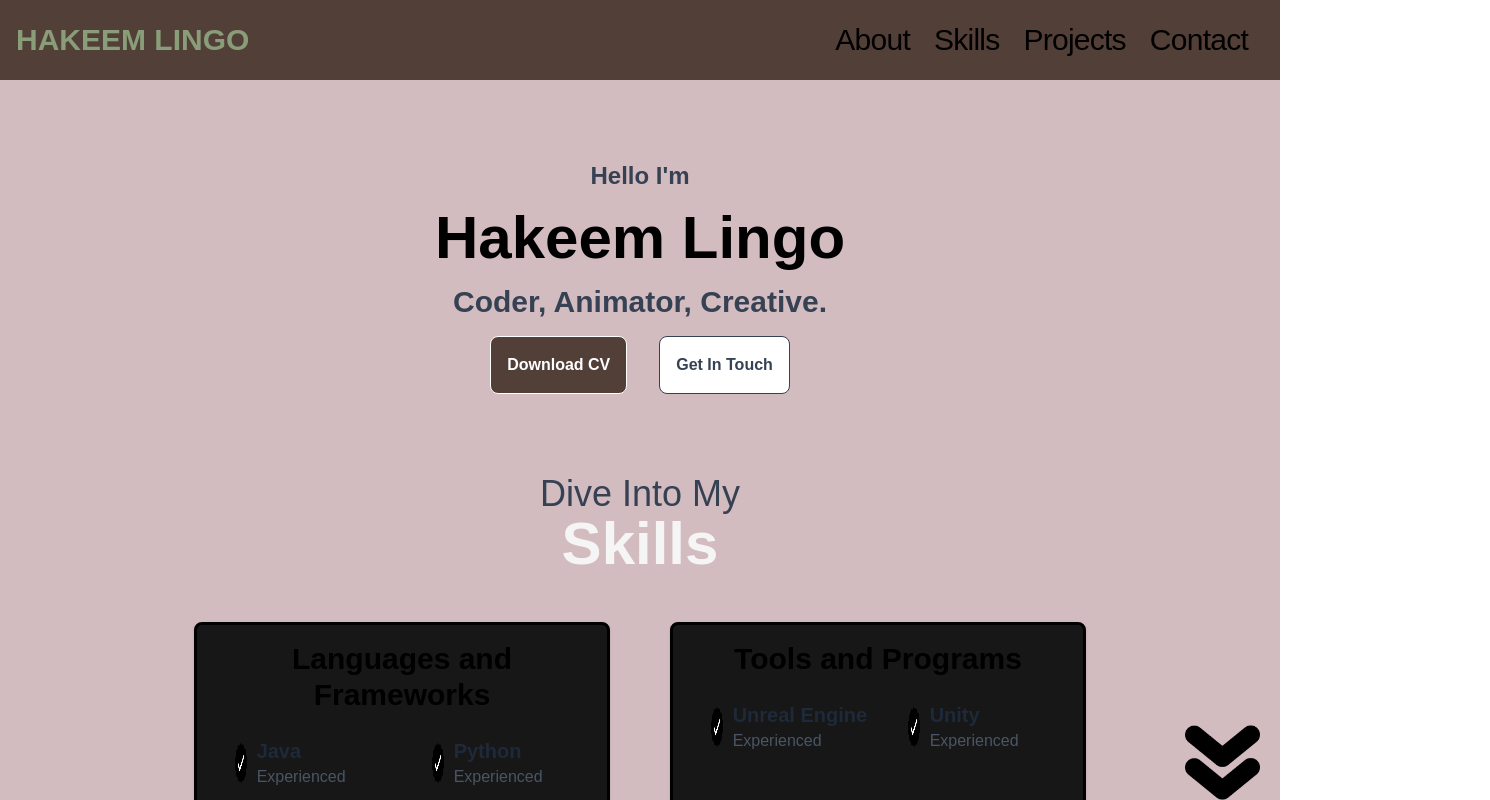
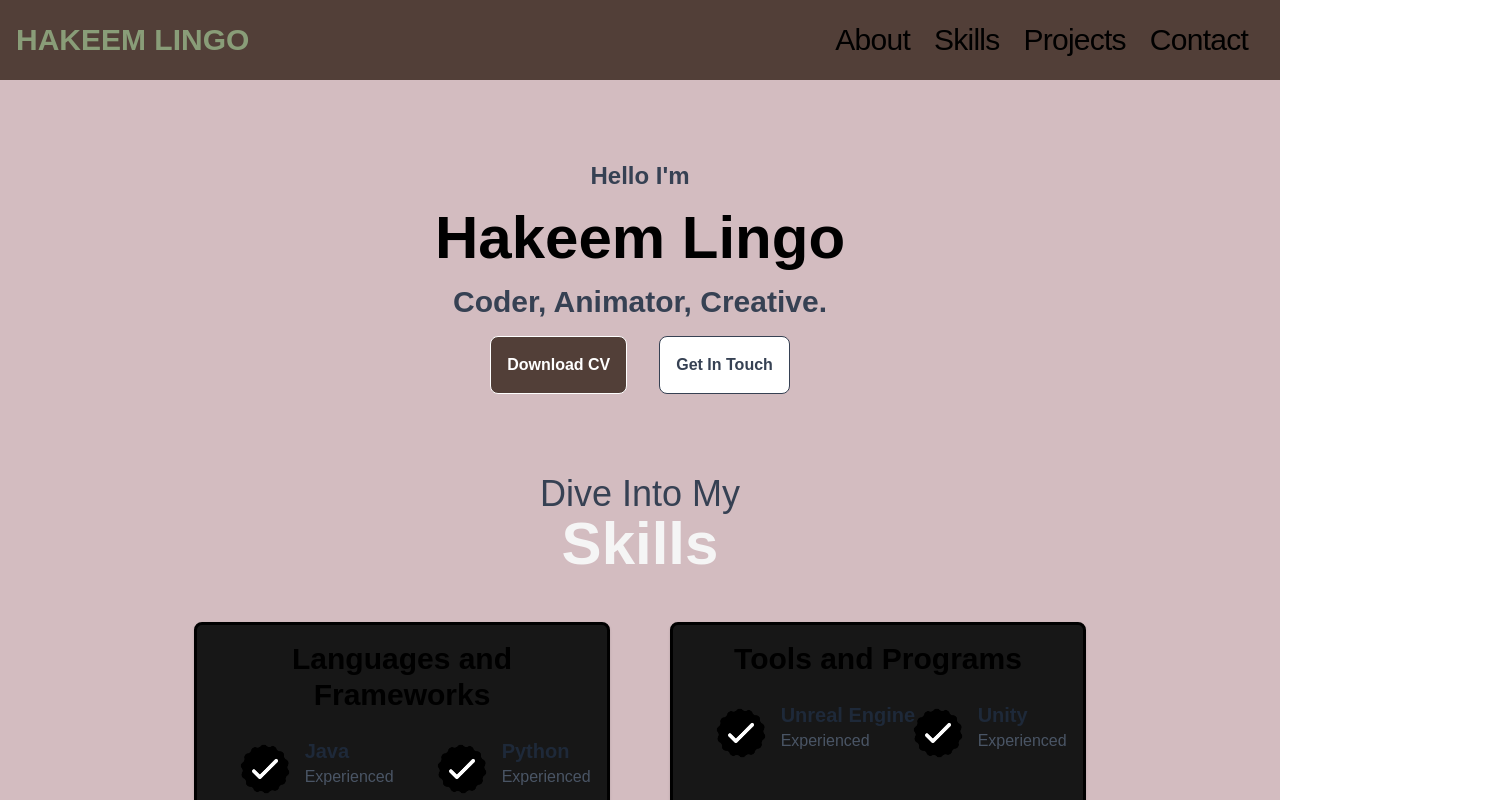
Before and after one commit to KeemL/modern_portfolio, a Next.js app: page / in a window 1280 px wide. Shown: the top 800 px of the page, 1490 px wide, since content can reach past the window. Built offline with nearby package versions, Linux system fonts and the light colour scheme.

Commit message:
fix button quality, fix sticky navbar

```diff
--- a/src/app/components/Navbar.tsx
+++ b/src/app/components/Navbar.tsx
@@ -1,6 +1,6 @@
 export default function Navbar() {
   return (
-    <nav className="bg-vandyke flex h-20 items-center justify-between">
+    <nav className="bg-vandyke sticky top-0 flex h-20 items-center justify-between">
       <div className="">
         <p className="text-olive ml-4 text-3xl font-bold">HAKEEM LINGO</p>
       </div>
--- a/src/app/components/SkillCard.tsx
+++ b/src/app/components/SkillCard.tsx
@@ -53,10 +53,10 @@ export default function SkillCard({ header, skills }: SkillGroup) {
           >
             {/* checkmark image icon */}
             <Image
-              // className="h-16 w-16"
               src="/images/checkmark.png"
-              width={16}
-              height={16}
+              width={64}
+              height={64}
+              quality={100}
               alt={`Checkmark icon for ${skill.title}`}
             />
             {/* skill title and level text */}
--- a/src/app/page.tsx
+++ b/src/app/page.tsx
@@ -7,13 +7,13 @@ import Image from "next/image";
 export default function Home() {
   return (
     <div className="bg-testcolor">
-      <Image
+      {/* <Image
         className="absolute right-5 bottom-0"
         src="/images/downArrow.png"
         alt="Down Arrow icon for navigation"
         width={75}
         height={75}
-      />
+      /> */}
 
       <Navbar />
 
```
